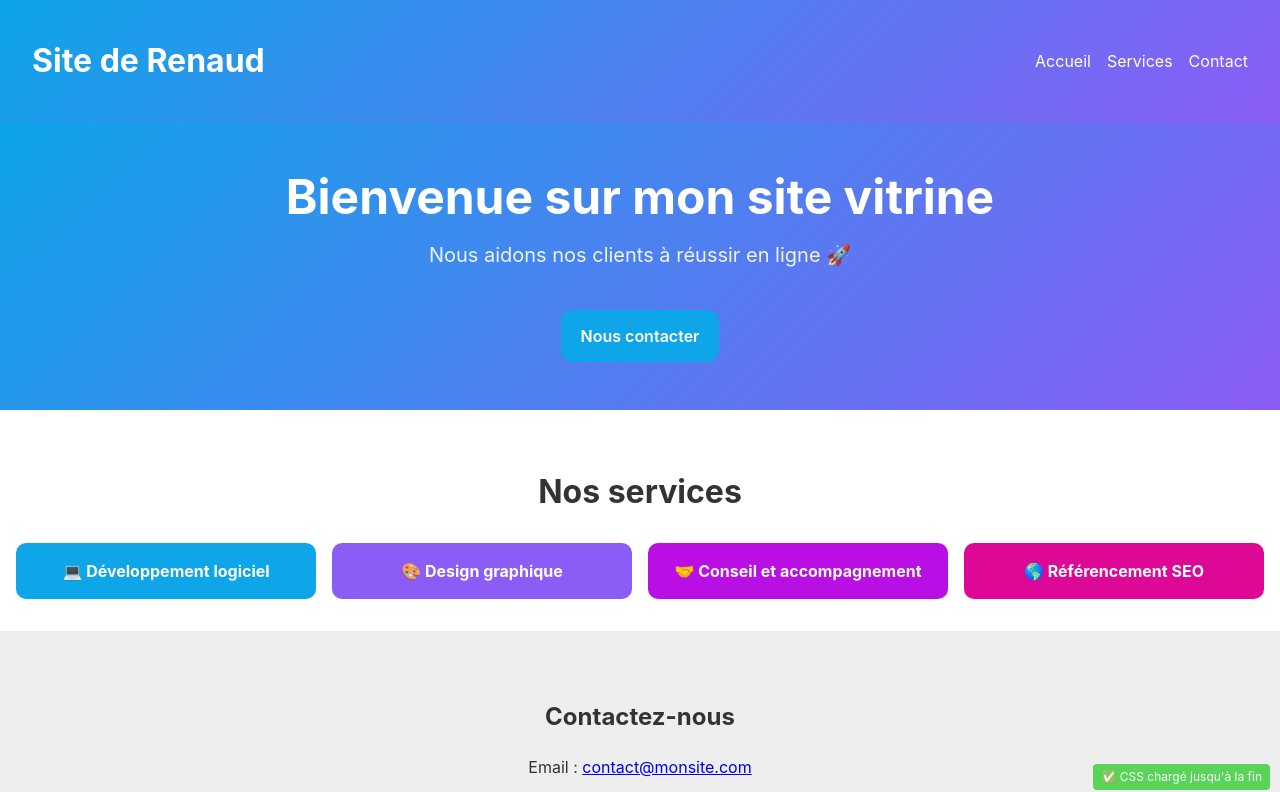
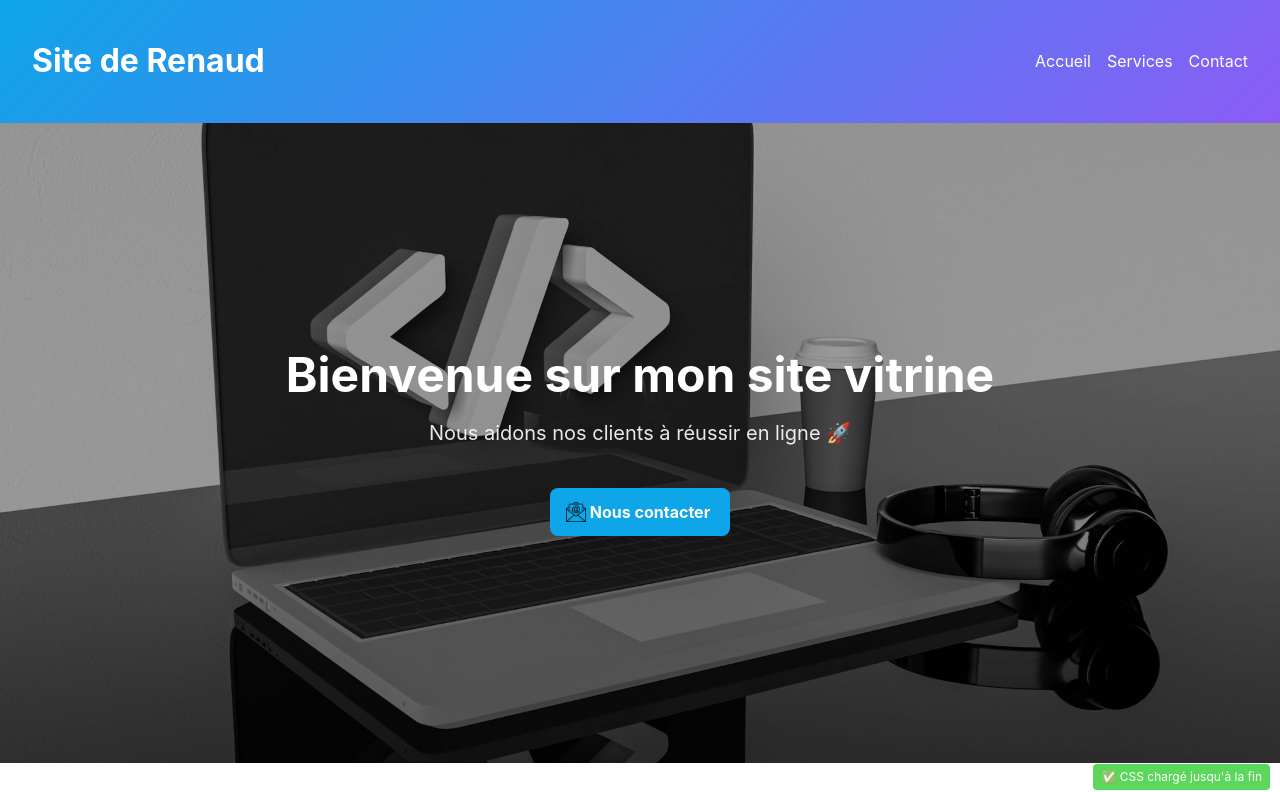
Before and after one commit to renaudespinasse-arch/site-vitrine, a plain HTML site: page index.html in a window 1280 px wide. Shown: the top 792 px of the page. Drawn offline with Linux system fonts and the light colour scheme.

Commit message:
ajout images

```diff
--- a/style.css
+++ b/style.css
@@ -61,19 +61,31 @@ header a {
 
 /* 2. Hero */
 .hero {
-  background: linear-gradient(135deg, #0ea5e9, #8b5cf6);
-  color: #fff;
-  text-align: center;
-  padding: clamp(var(--space-xl), 8vw, var(--space-xxl)) var(--space-md);
+  position: relative;
+  min-height: 80vh; /* occupe 80% de la hauteur de la fenêtre */
   display: flex;
   align-items: center;
   justify-content: center;
+  text-align: center;
+  color: white;
+
+  background-image: url("assets/hero-bg.jpg"); /* ton image de fond */
+  background-size: cover;      /* remplie toute la zone */
+  background-position: center; /* centrée */
+  background-repeat: no-repeat;
+}
+
+/* voile sombre pour lisibilité du texte */
+.hero::before {
+  content: "";
+  position: absolute;
+  inset: 0; /* équivaut à top:0; right:0; bottom:0; left:0 */
+  background: rgba(0, 0, 0, 0.4);
 }
 
 .hero-content {
-  max-width: 960px;
-  text-align: center;
-  margin: 0 auto;
+  position: relative;
+  z-index: 1; /* au-dessus du voile */
 }
 
 .hero h2 {
@@ -98,6 +110,29 @@ header a {
   text-decoration: none;
   font-weight: 600;
   white-space: nowrap;
+}
+
+.btn.primary {
+  display: inline-flex;
+  align-items: center;
+  justify-content: center;
+  gap: 0.5rem;
+  padding: 0.75rem 1.25rem;
+  border-radius: 8px;
+  font-weight: bold;
+  color: #fff;
+  background-color: #0ea5e9;
+  text-decoration: none;
+  background-image: url("assets/mail-icon.png");
+  background-repeat: no-repeat;
+  background-position: 1rem center;
+  background-size: 20px;
+  padding-left: 2.5rem; /* espace pour l’icône */
+  transition: background-color 0.3s;
+}
+
+.btn.primary:hover {
+  background-color: #0284c7;
 }
 
 /* 3. Services */
```
Also changed, not shown: assets/hero-bg d'origine.jpg (added), assets/hero-bg.jpg (added), assets/mail-icon d'origine.png (added), assets/mail-icon.png (added).
